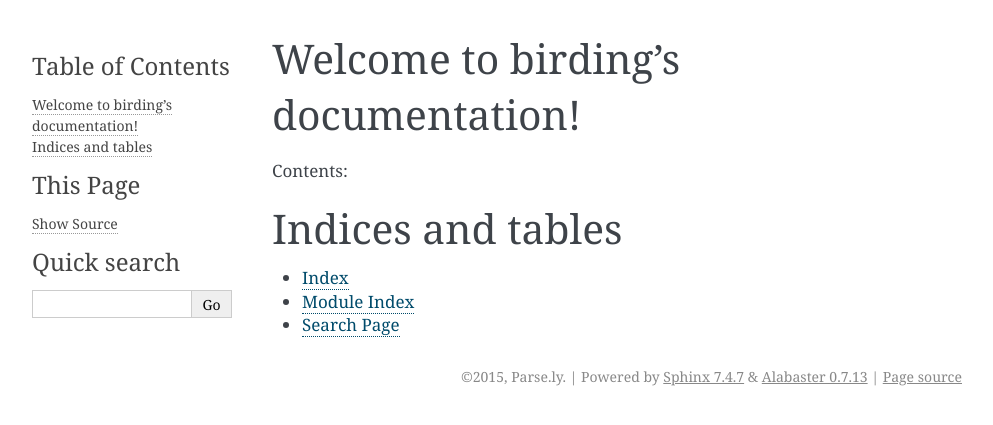
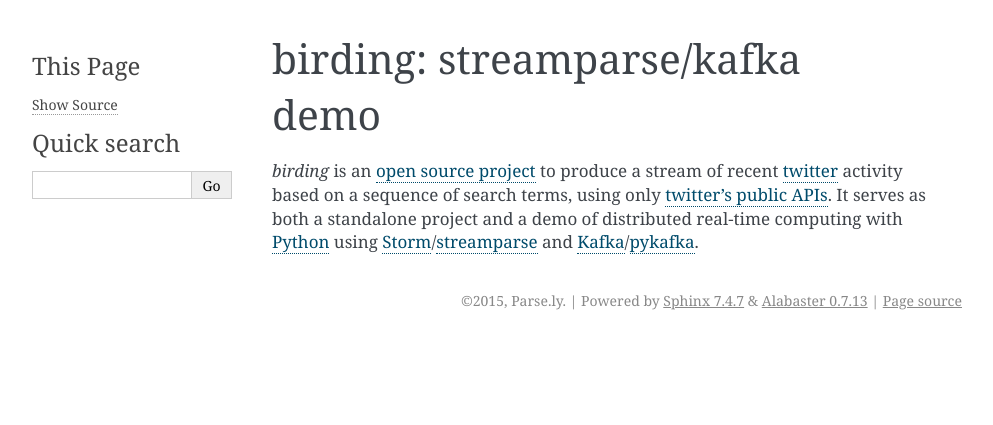
Before and after one commit to Parsely/birding, a Sphinx documentation site: the page built from docs/index.rst, in a window 1280 px wide. Shown: the top 425 px of the page, without its empty margins (148-1141 px from the left). Built offline with Sphinx 7.4.7, drawn with Linux system fonts in a browser that asks for light colours.

Commit message:
Start birding docs.

```diff
--- a/docs/index.rst
+++ b/docs/index.rst
@@ -1,21 +1,20 @@
-.. birding documentation master file, created by
-   sphinx-quickstart on Mon Aug 24 11:23:00 2015.
-   You can adapt this file completely to your liking, but it should at least
-   contain the root `toctree` directive.
+birding: streamparse/kafka demo
+===============================
 
-Welcome to birding's documentation!
-===================================
+`birding` is an `open source project`__ to produce a stream of recent twitter_
+activity based on a sequence of search terms, using only `twitter's public
+APIs`_. It serves as both a standalone project and a demo of distributed
+real-time computing with Python_ using Storm_/streamparse_ and Kafka_/pykafka_.
 
-Contents:
+__ https://github.com/Parsely/birding
 
 .. toctree::
    :maxdepth: 2
 
-
-
-Indices and tables
-==================
-
-* :ref:`genindex`
-* :ref:`modindex`
-* :ref:`search`
+.. _twitter: https://twitter.com
+.. _`twitter's public APIs`: https://api.twitter.com
+.. _Storm: http://storm.apache.org
+.. _Python: http://python.org
+.. _Kafka: http://kafka.apache.org
+.. _streamparse: https://github.com/Parsely/streamparse
+.. _pykafka: https://github.com/Parsely/pykafka
```
Also changed, not shown: 2 other files.
